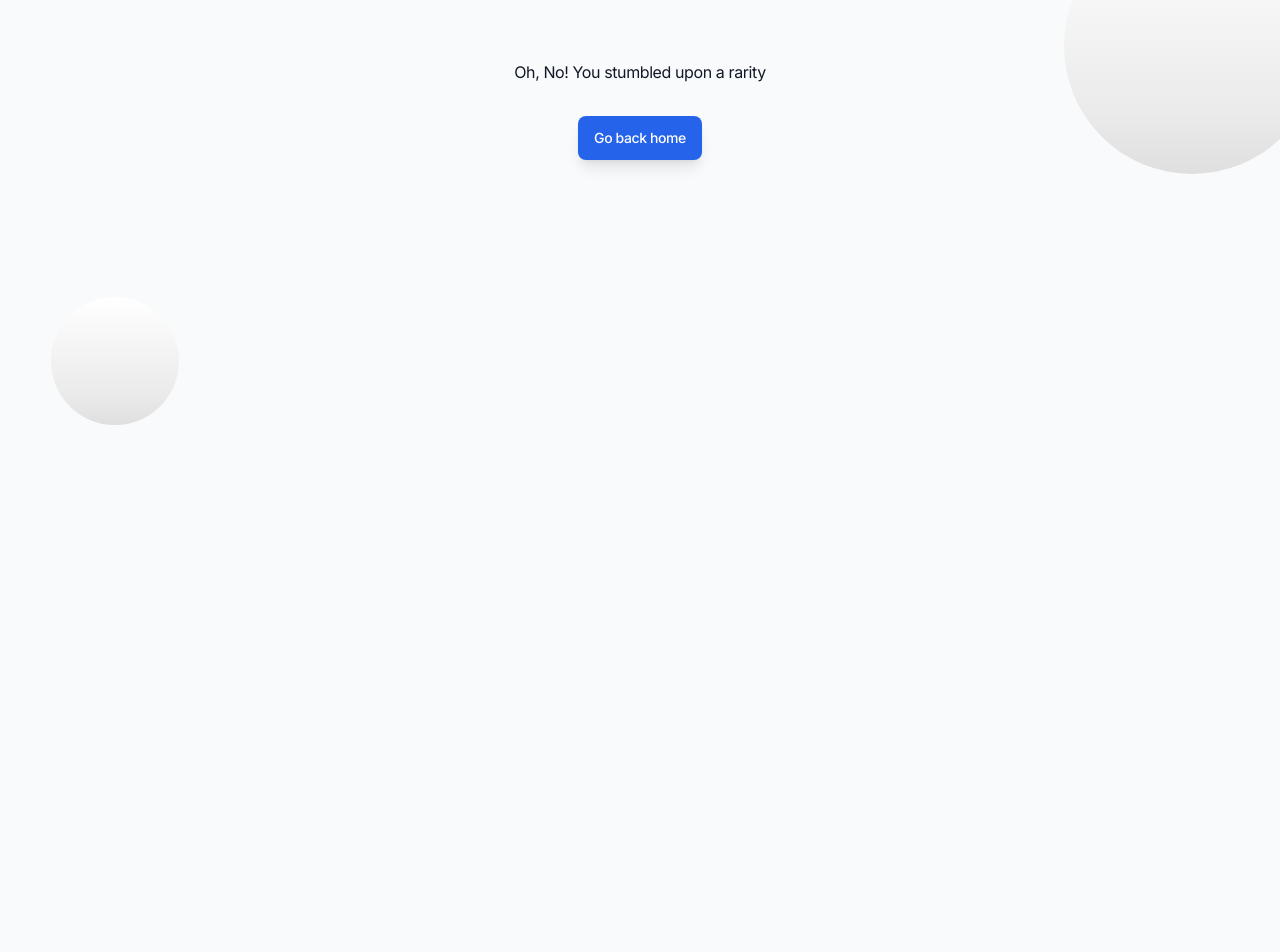
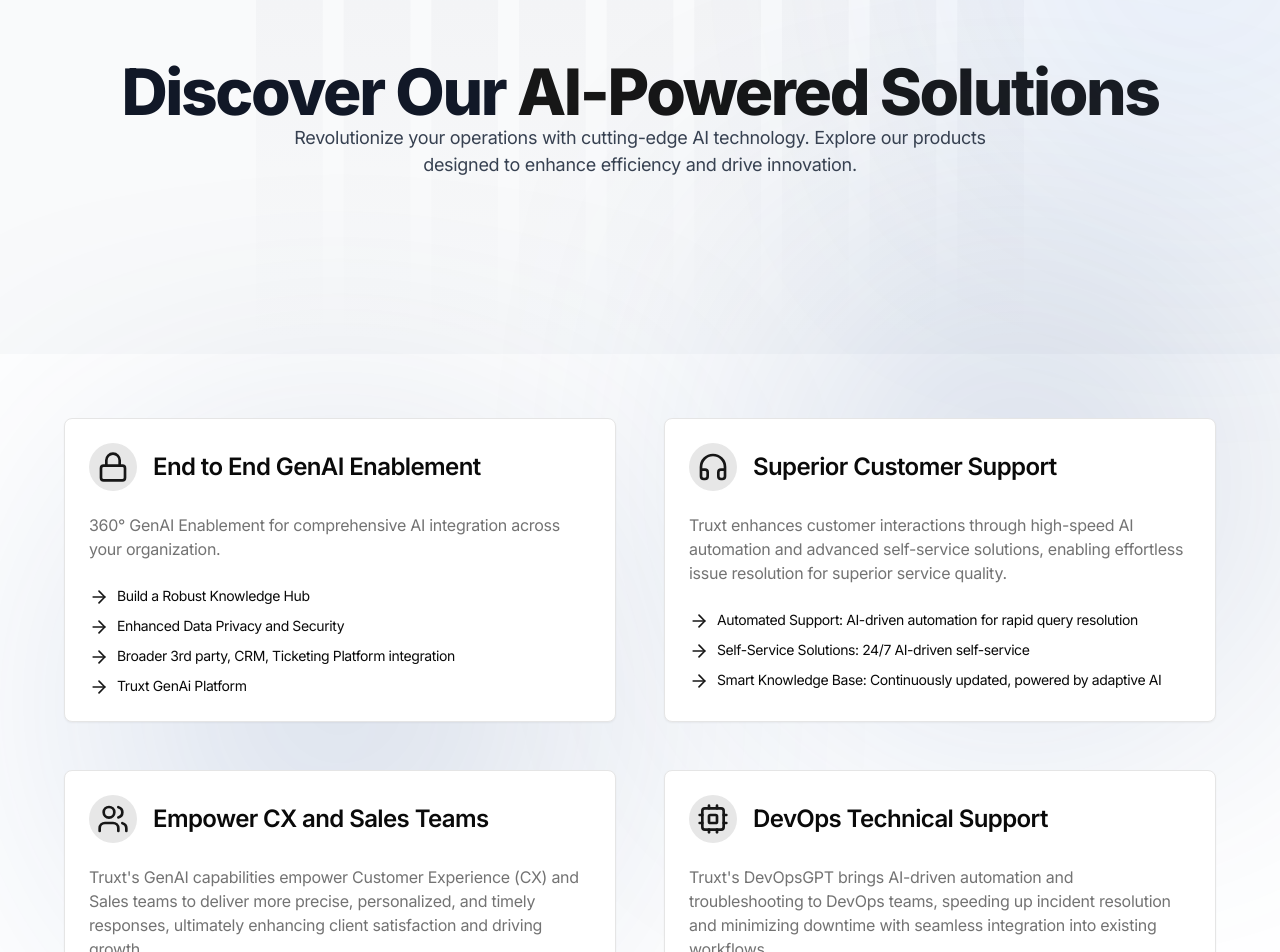
Before and after one commit to Truxt-ai/truxt-ai.github.io, a Next.js app: page /solutions in a window 1280 px wide. Before the commit this address had no page. Shown: the part 100-1052 px from the top of the page. Before the commit the page ends 800 px from the top, so only its background shows below. Built offline with nearby package versions, Linux system fonts and the light colour scheme.

Commit message:
Solutions Page Implemented

```diff
--- /dev/null
+++ b/app/(default)/solutions/hero.tsx
@@ -0,0 +1,23 @@
+import PageIllustration from '@/components/page-illustration';
+
+export default function HeroHome() {
+    return (
+        <section className='relative'>
+            <PageIllustration />
+            <div className='mx-auto max-w-6xl px-4 sm:px-6'>
+                <div className='pb-6 pt-32 md:pb-20 md:pt-40'>
+                    <div className='pb-12 text-center md:pb-16'>
+                        <h1 className='text-4xl font-extrabold tracking-tight text-gray-900 sm:text-5xl md:text-6xl'>
+                            <span className='block xl:inline'>Discover Our</span> <span className='block text-primary xl:inline'>AI-Powered Solutions</span>
+                        </h1>
+                        <div className='mx-auto max-w-3xl'>
+                            <p className='mb-8 text-lg text-gray-700' data-aos='zoom-y-out' data-aos-delay={300}>
+                                Revolutionize your operations with cutting-edge AI technology. Explore our products designed to enhance efficiency and drive innovation.{' '}
+                            </p>
+                        </div>
+                    </div>
+                </div>
+            </div>
+        </section>
+    );
+}
--- /dev/null
+++ b/app/(default)/solutions/page.tsx
@@ -0,0 +1,18 @@
+import React from 'react'
+import HeroHome from './hero'
+import Solutions from '@/components/solution'
+export const metadata = {
+    title: "AI Solutions by Truxt",
+    description: "Page description",
+  };
+
+function Page() {
+  return (
+    <>
+        <HeroHome/>
+        <Solutions/>
+    </>
+  )
+}
+
+export default Page
--- /dev/null
+++ b/components/solution.tsx
@@ -0,0 +1,81 @@
+import React from 'react'
+import { Card, CardContent, CardDescription, CardHeader, CardTitle } from "@/components/ui/card"
+import { Cpu, HeadphonesIcon, Users, ArrowRight, Lock } from "lucide-react"
+
+export default function SolutionsPage() {
+  const solutions = [
+    {
+      title: 'End to End GenAI Enablement',
+      description: '360° GenAI Enablement for comprehensive AI integration across your organization.',
+      icon: <Lock className="h-8 w-8" />,
+      features: [
+        'Build a Robust Knowledge Hub',
+        'Enhanced Data Privacy and Security',
+        'Broader 3rd party, CRM, Ticketing Platform integration',
+        'Truxt GenAi Platform'
+      ]
+    },
+    {
+      title: 'Superior Customer Support',
+      description: 'Truxt enhances customer interactions through high-speed AI automation and advanced self-service solutions, enabling effortless issue resolution for superior service quality.',
+      icon: <HeadphonesIcon className="h-8 w-8" />,
+      features: [
+        'Automated Support: AI-driven automation for rapid query resolution',
+        'Self-Service Solutions: 24/7 AI-driven self-service',
+        'Smart Knowledge Base: Continuously updated, powered by adaptive AI'
+      ]
+    },
+    {
+      title: 'Empower CX and Sales Teams',
+      description: "Truxt's GenAI capabilities empower Customer Experience (CX) and Sales teams to deliver more precise, personalized, and timely responses, ultimately enhancing client satisfaction and driving growth.",
+      icon: <Users className="h-8 w-8" />,
+      features: [
+        'Self-Service Solutions: Enable customers to access answers anytime',
+        'Smart Knowledge Base: Quick access to relevant information',
+        'Analytics: Real-time customer insights for strategic decision-making'
+      ]
+    },
+    {
+      title: 'DevOps Technical Support',
+      description: "Truxt's DevOpsGPT brings AI-driven automation and troubleshooting to DevOps teams, speeding up incident resolution and minimizing downtime with seamless integration into existing workflows.",
+      icon: <Cpu className="h-8 w-8" />,
+      features: [
+        'AI-Powered DevOps Assistance: Fast, intelligent troubleshooting',
+        'Integration with DevOps Tools: Works with Kubernetes, ArgoCD, Jenkins',
+        'Faster Incident Resolution: Identify and remediate issues efficiently'
+      ]
+    }
+  ]
+
+  return (
+    <div className="bg-background ">
+      <main className="container max-w-6xl mx-auto py-16" data-aos='zoom-y-out' data-aos-delay={400}>
+        <div className="grid gap-12 md:grid-cols-2 lg:grid-cols-2">
+          {solutions.map((solution, index) => (
+            <Card key={index} className="flex flex-col h-full">
+              <CardHeader>
+                <div className="flex items-center gap-4 mb-4">
+                  <div className="p-2 bg-primary/10 rounded-full">
+                    {React.cloneElement(solution.icon, { className: "h-8 w-8 text-primary" })}
+                  </div>
+                  <CardTitle className="text-2xl">{solution.title}</CardTitle>
+                </div>
+                <CardDescription className="text-base">{solution.description}</CardDescription>
+              </CardHeader>
+              <CardContent className="flex-grow">
+                <ul className="space-y-2">
+                  {solution.features.map((feature, featureIndex) => (
+                    <li key={featureIndex} className="flex items-start">
+                      <ArrowRight className="h-5 w-5 text-primary mr-2 flex-shrink-0 mt-0.5" />
+                      <span className="text-sm">{feature}</span>
+                    </li>
+                  ))}
+                </ul>
+              </CardContent>
+            </Card>
+          ))}
+        </div>
+      </main>
+    </div>
+  )
+}
```
